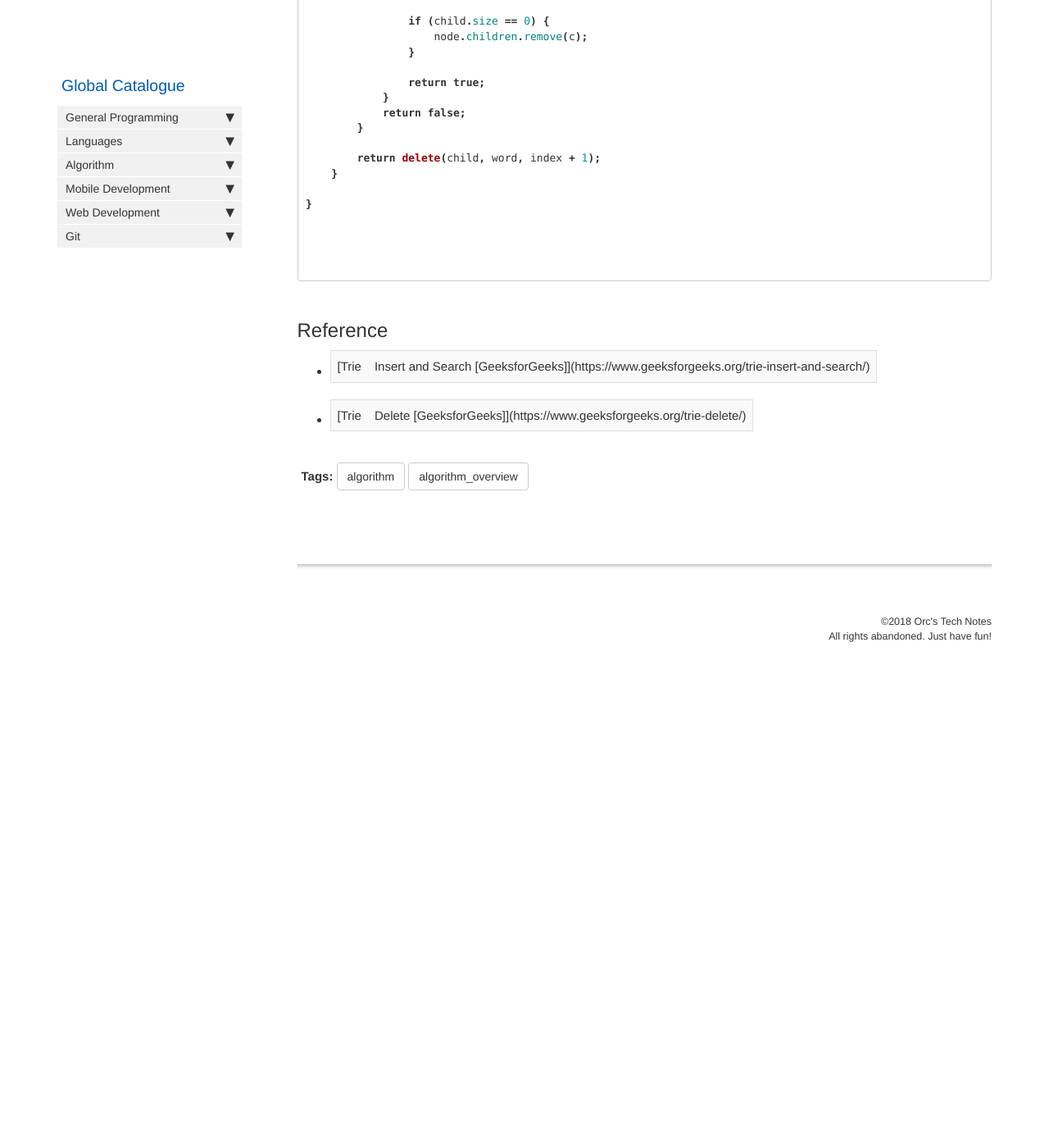
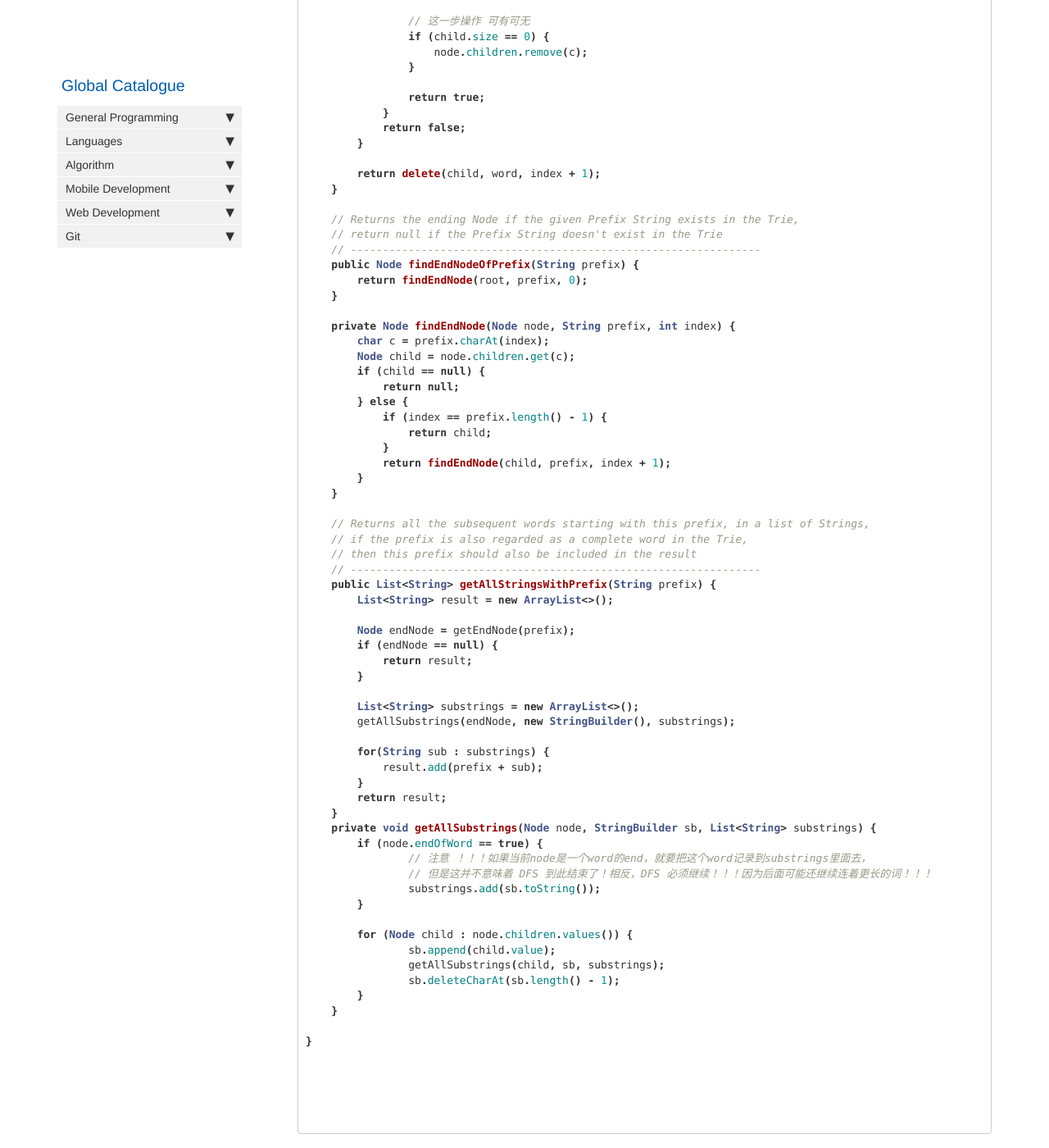
Before and after one commit to HungryOrc/hungryorc.github.io, a Jekyll site: the page built from pages/algorithm/algorithm_trie_implementation.md, in a window 1280 px wide and 1400 px high, scrolled down 3045 px. Shown: the whole window at 82% size. Built offline with Jekyll 4.4.1, drawn with Linux system fonts in a browser that asks for light colours; nearby versions of some CDN libraries; comment, search, counter and statistics services are not loaded; before the commit the page ends 3881 px from its top, so only the background shows below that; some of the changed text lies outside the part shown.

Commit message:
Update algorithm_trie_implementation.md

````diff
--- a/pages/algorithm/algorithm_trie_implementation.md
+++ b/pages/algorithm/algorithm_trie_implementation.md
@@ -139,6 +139,7 @@ public class Trie {
             if (child.endOfWord == true) {
                 child.endOfWord = false;
 
+                // 这一步操作 可有可无
                 if (child.size == 0) {
                     node.children.remove(c);
                 }
@@ -151,13 +152,72 @@ public class Trie {
         return delete(child, word, index + 1);
     }
 
+    // Returns the ending Node if the given Prefix String exists in the Trie,
+    // return null if the Prefix String doesn't exist in the Trie
+    // ----------------------------------------------------------------
+    public Node findEndNodeOfPrefix(String prefix) {
+        return findEndNode(root, prefix, 0);
+    }
+
+    private Node findEndNode(Node node, String prefix, int index) {
+        char c = prefix.charAt(index);
+        Node child = node.children.get(c);
+        if (child == null) {
+            return null;
+        } else {
+            if (index == prefix.length() - 1) {
+                return child;
+            }
+            return findEndNode(child, prefix, index + 1);
+        }
+    }
+
+    // Returns all the subsequent words starting with this prefix, in a list of Strings,
+    // if the prefix is also regarded as a complete word in the Trie,
+    // then this prefix should also be included in the result
+    // ----------------------------------------------------------------
+    public List<String> getAllStringsWithPrefix(String prefix) {
+        List<String> result = new ArrayList<>();
+
+        Node endNode = getEndNode(prefix);
+        if (endNode == null) {
+            return result;
+        }
+
+        List<String> substrings = new ArrayList<>();
+        getAllSubstrings(endNode, new StringBuilder(), substrings);
+
+        for(String sub : substrings) {
+            result.add(prefix + sub);
+        }
+        return result;
+    }
+    private void getAllSubstrings(Node node, StringBuilder sb, List<String> substrings) {
+    	if (node.endOfWord == true) {
+    		// 注意 ！！！如果当前node是一个word的end，就要把这个word记录到substrings里面去，
+    		// 但是这并不意味着 DFS 到此结束了！相反，DFS 必须继续！！！因为后面可能还继续连着更长的词！！！
+    		substrings.add(sb.toString());
+    	}
+
+    	for (Node child : node.children.values()) {
+    		sb.append(child.value);
+    		getAllSubstrings(child, sb, substrings);
+    		sb.deleteCharAt(sb.length() - 1);
+    	}
+    }
+
 }
+
 
 
 
 
 ```
 
+
+第二种实现方式，根据老师的答案来填入各个member functions！
+
+
 ## Reference
 * [Trie | Insert and Search [GeeksforGeeks]](https://www.geeksforgeeks.org/trie-insert-and-search/)
 * [Trie | Delete [GeeksforGeeks]](https://www.geeksforgeeks.org/trie-delete/)
````
Also changed, not shown: other parts of pages/algorithm/algorithm_trie_implementation.md (+1 -1 lines).
